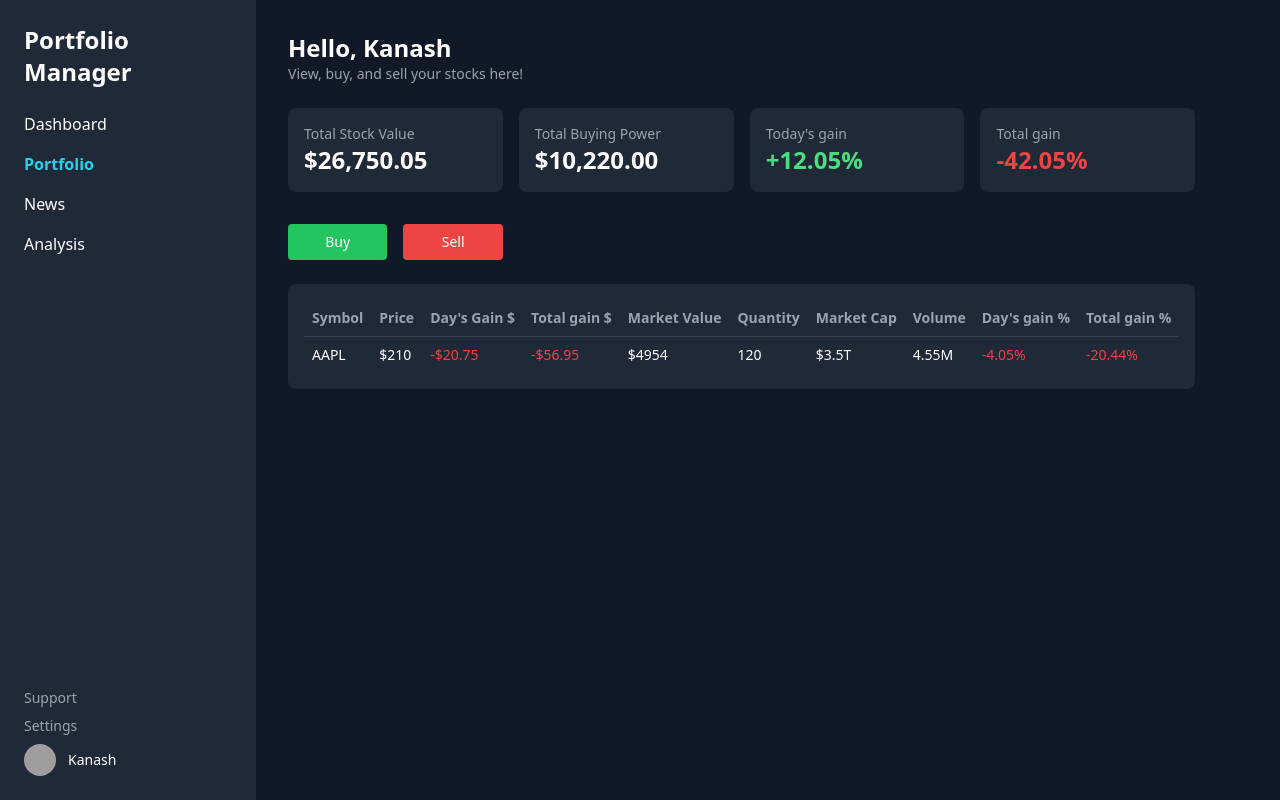
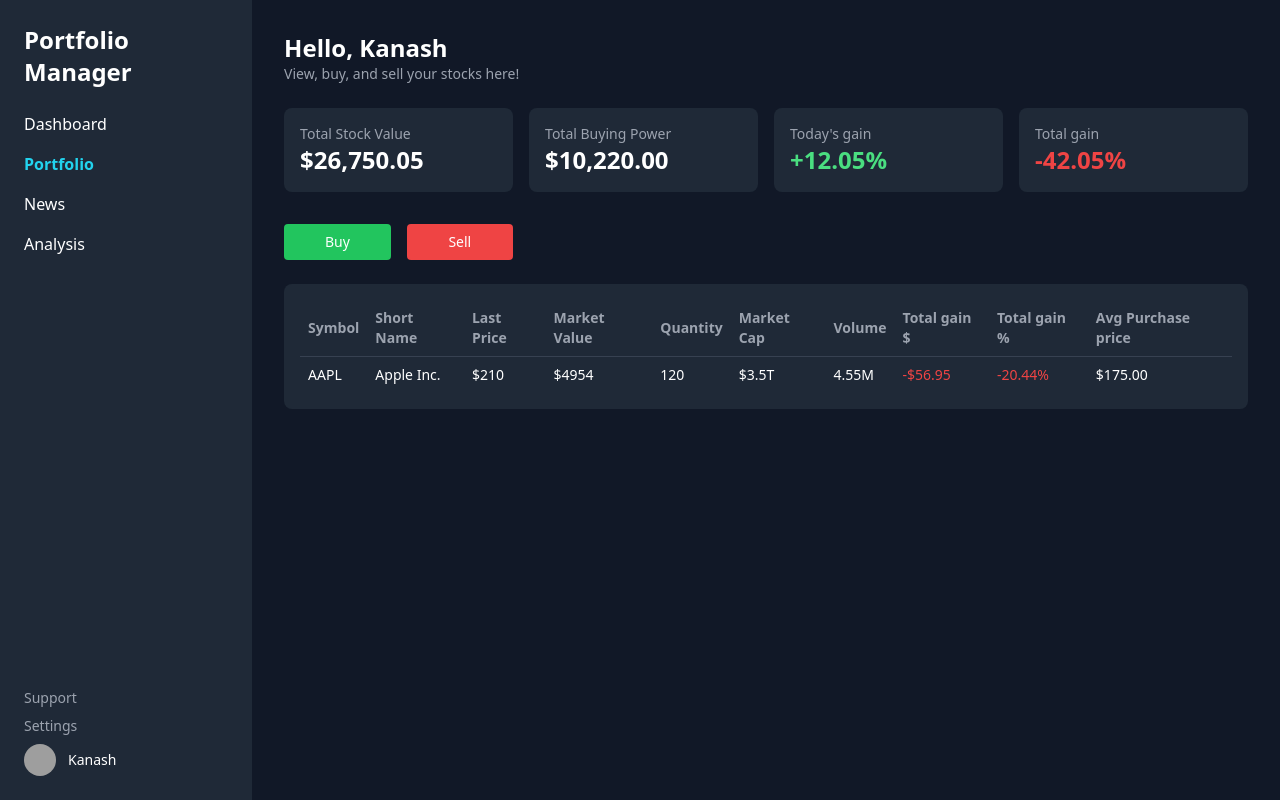
Before and after one commit to kayamoran/portfolio_manager_team07, a Python web app: template templates/portfolio.html in a window 1280 px wide. Run offline with Jinja, Linux system fonts and the light colour scheme; the template is opened without the code that fills it, so the values that code supplies are empty; some libraries are stand-ins or nearby versions; grey boxes are pictures that could not be loaded.

Commit message:
made some changes to col names in portfolio html

```diff
--- a/templates/portfolio.html
+++ b/templates/portfolio.html
@@ -72,30 +72,30 @@
           <thead class="text-gray-400 text-left">
             <tr>
               <th class="p-2">Symbol</th>
-              <th class="p-2">Price</th>
-              <th class="p-2">Day's Gain $</th>
-              <th class="p-2">Total gain $</th>
+              <th class="p-2">Short Name</th>
+              <th class="p-2">Last Price</th>
               <th class="p-2">Market Value</th>
               <th class="p-2">Quantity</th>
               <th class="p-2">Market Cap</th>
               <th class="p-2">Volume</th>
-              <th class="p-2">Day's gain %</th>
+              <th class="p-2">Total gain $</th>
               <th class="p-2">Total gain %</th>
+              <th class="p-2">Avg Purchase price</th>
             </tr>
           </thead>
           <tbody>
             <!-- Sample Row (repeat or generate dynamically later) -->
             <tr class="border-t border-gray-700">
               <td class="p-2">AAPL</td>
+              <td class="p-2">Apple Inc.</td>
               <td class="p-2">$210</td>
-              <td class="p-2 text-red-500">-$20.75</td>
-              <td class="p-2 text-red-500">-$56.95</td>
               <td class="p-2">$4954</td>
               <td class="p-2">120</td>
               <td class="p-2">$3.5T</td>
               <td class="p-2">4.55M</td>
-              <td class="p-2 text-red-500">-4.05%</td>
+              <td class="p-2 text-red-500">-$56.95</td>
               <td class="p-2 text-red-500">-20.44%</td>
+              <td class="p-2">$175.00</td>
             </tr>
             <!-- Add more rows here -->
           </tbody>
```
Also changed, not shown: portfolio.db.
